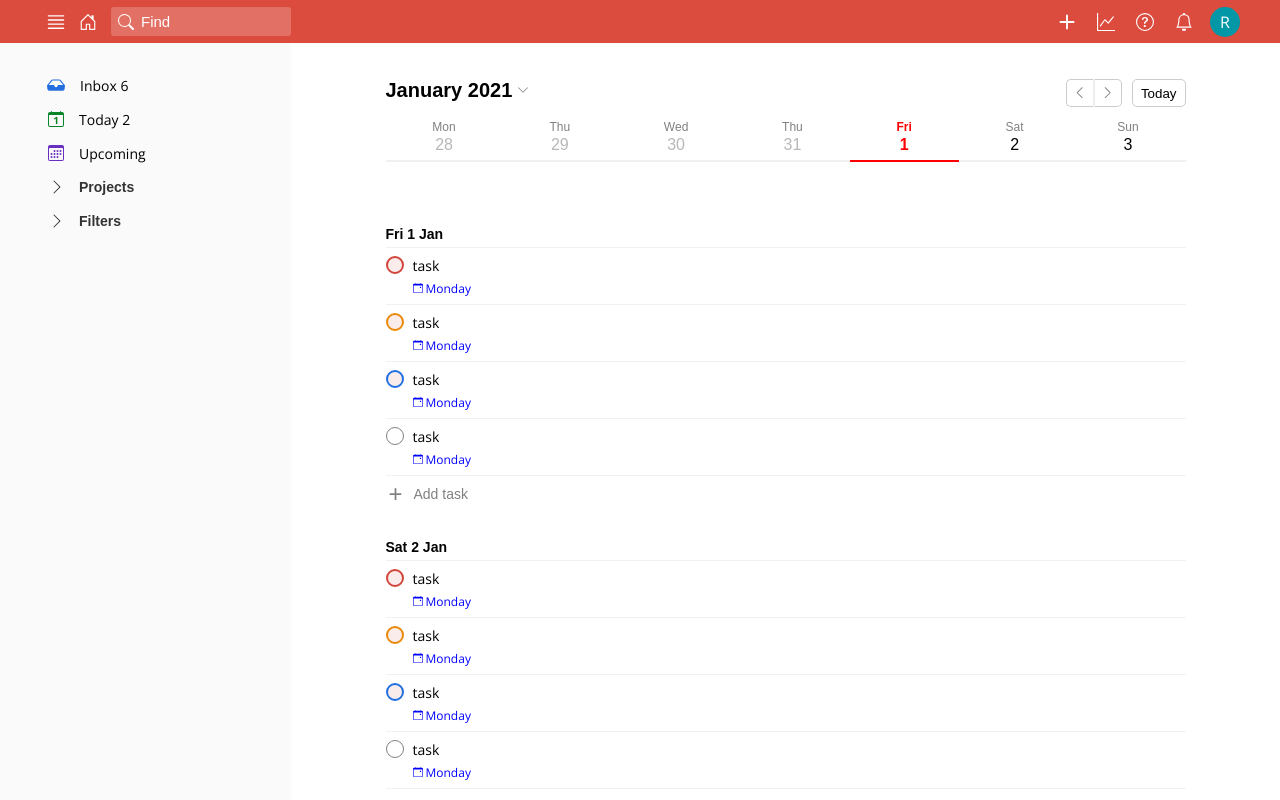
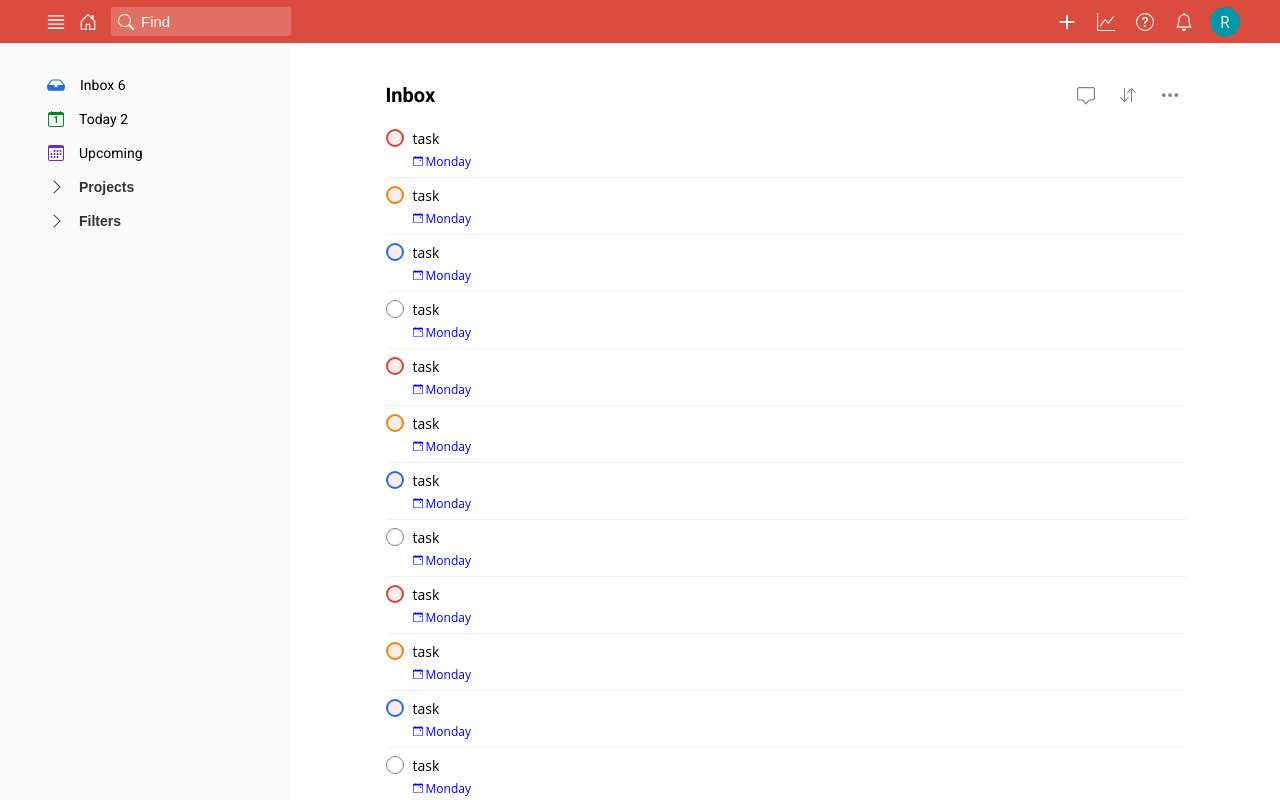
Before and after one commit to rafalrybicki/todoist_clone, a React (Create React App) app: page / in a window 1280 px wide. Built offline with nearby package versions, Linux system fonts and the light colour scheme.

Commit message:
Add views folder

```diff
--- a/public/index.html
+++ b/public/index.html
@@ -25,7 +25,7 @@
       Learn how to configure a non-root public URL by running `npm run build`.
     -->
     <link rel="preconnect" href="https://fonts.gstatic.com">
-    <link href="https://fonts.googleapis.com/css2?family=Open+Sans:wght@300;400;600;700;800&display=swap" rel="stylesheet">
+    <link href="https://fonts.googleapis.com/css2?family=Roboto:wght@300;400;500;700;900&display=swap" rel="stylesheet">
     <title>Todoist</title>
   </head>
   <body>
--- a/src/App.js
+++ b/src/App.js
@@ -3,13 +3,14 @@ import styled from 'styled-components/macro';
 
 import AppBar from './components/AppBar';
 import Menu from './components/Menu';
-import MainView from './components/MainView';
-import Inbox from './components/Inbox';
-import Today from './components/Today';
+import MainView from './views/MainView';
+import Inbox from './views/Inbox';
+import Today from './views/Today';
+import Upcoming from './views/Upcoming';
+
 import NewProject from './components/NewProject';
 import TaskEditor from './components/TaskEditor';
 import TaskModal from './components/TaskModal';
-import Upcoming from './components/Upcoming';
 
 const StyledApp = styled.div`
   padding-top: 43px;
@@ -31,8 +32,8 @@ function App() {
       <AppBar toggleMenu={toggleMenu} />
       <Menu isOpen={menuOpen} close={toggleMenu}/>
       <MainView>
-        <Upcoming />
-        {/* <Inbox /> */}
+        {/* <Upcoming /> */}
+        <Inbox />
         {/* <Today /> */}
       </MainView>
       {/* <NewProject /> */}
--- a/src/components/Menu/index.js
+++ b/src/components/Menu/index.js
@@ -24,6 +24,7 @@ const StyledMenu = styled.div`
    transition: 0.2s width;
    position: relative;
    z-index: 1000;
+   font-family: 'Roboto', sans-serif;
 
    > * {
       width: 291px;
--- a/src/components/Upcoming/Week.js
+++ b/src/components/Upcoming/Week.js
@@ -4,9 +4,8 @@ import styled from 'styled-components/macro';
 import WeekDay from './WeekDay';
 
 const StyledWeek = styled.div`
+   margin-top: 17px;
    width: 100%;
-   top: 75px;
-   left: 55px;
    height: 48px;
    display: flex;
    font-family: Arial, Helvetica, sans-serif;
--- a/src/components/Upcoming/WeekControls.js
+++ b/src/components/Upcoming/WeekControls.js
@@ -29,6 +29,7 @@ const StyledWeekControls = styled.div`
    }
 
    button:last-of-type {
+      color: #555;
       padding: 0 8px;
       margin-left: 10px;
    }
--- a/src/components/Inbox/index.js
+++ b/src/views/Inbox.js
@@ -3,30 +3,15 @@ import styled from 'styled-components/macro';
 
 import { ChatSquare, ArrowDownUp, ThreeDots } from 'react-bootstrap-icons';
 
-import IconBtn from '../shared/IconBtn';
-import Task from '../Task'
-import TaskSection from '../shared/TaskSection';
-import NewItemBtn from '../shared/NewItemBtn';
-import NewSection from '../shared/NewSection';
+import IconBtn from '../components/shared/IconBtn';
+import Task from '../components/Task'
+import TaskSection from '../components/shared/TaskSection';
+import NewItemBtn from '../components/shared/NewItemBtn';
+import NewSection from '../components/shared/NewSection';
 
 const StyledInbox = styled.div`
-   > header {
-      flex-grow: 1;
-      display: flex;
-      height: 29px;
-      margin-bottom: 10px;
-   }
-
-   h1 {
-      flex-grow: 1
-   }
-
    header button {
-      color: grey;
-   }
-
-   header button:hover {
-      color: #202020;
+      margin-left: 10px;
    }
 
    .chat-icon {
@@ -53,6 +38,14 @@ function Inbox() {
          <Task priority="2" />
          <Task priority="3" />
          <Task priority="4" />
+         <Task priority="1" />
+         <Task priority="2" />
+         <Task priority="3" />
+         <Task priority="4" />
+         <Task priority="1" />
+         <Task priority="2" />
+         <Task priority="3" />
+         <Task priority="4" />
          <NewItemBtn text="Add task" onClick={() => console.log('new task')} />
          <NewSection />
          <TaskSection name="ToDo section">
--- a/src/components/MainView.js
+++ b/src/views/MainView.js
@@ -12,11 +12,22 @@ const StyledMainView = styled.main`
       max-width: 800px;
    }
 
-   > div h1 {
-      font-size: 20px;
-      flex-grow: 1;
-      margin-bottom: 12px;
-      font-family: Arial, Helvetica, sans-serif
+   header {
+      display: flex;
+      position: sticky;
+      top: 0;
+      padding: 36px 55px 10px;
+      margin-left: -55px;
+      margin-right: -55px;
+      background-color: white;
+      z-index: 1000;
+
+      h1 {
+         font-size: 20px;
+         flex-grow: 1;
+         display: flex;
+         align-items: center;
+         font-family: 'Roboto', sans-serif;
    }
 
    .icon-btn {
--- a/src/components/Today/index.js
+++ b/src/views/Today.js
@@ -1,25 +1,25 @@
 import React from 'react';
 import styled from 'styled-components/macro';
 
-import IconBtn from '../shared/IconBtn';
+import IconBtn from '../components/shared/IconBtn';
 import { ArrowDownUp } from 'react-bootstrap-icons';
-import Task from '../Task';
-import { getDisplayDate } from '../../helpers';
+import Task from '../components/Task';
+import { getDisplayDate } from '../helpers';
 
 const StyledToday = styled.div`
    position: relative;
 
+   h1 {
+      display: flex;
+      align-items: center;
+   }
+
    .date {
       margin-left: 8px;
+      padding-top: 3px;
       font-size: 11px;
       font-weight: 400;
       color: grey;
-   }
-
-   .sort-btn {
-      position: absolute;
-      top: 0;
-      right: 0;
    }
 `
 
@@ -28,13 +28,14 @@ function Today() {
 
    return (
       <StyledToday>
-         <h1>Today
-            <span className="date">{date}</span>
-         </h1>
-
-         <IconBtn tooltip="Sort" tooltipWidth="36px" cssClass="sort-btn">
-            <ArrowDownUp size="16"/>
-         </IconBtn>
+         <header>
+            <h1>Today
+               <span className="date">{date}</span>
+            </h1>
+            <IconBtn tooltip="Sort" tooltipWidth="36px">
+               <ArrowDownUp size="16"/>
+            </IconBtn>
+         </header>
 
          <h2>Overude</h2>
          <Task priority="1" />
--- a/src/components/Upcoming/index.js
+++ b/src/views/Upcoming.js
@@ -2,25 +2,19 @@ import React from 'react';
 import styled from 'styled-components/macro';
 
 import { ChevronDown } from 'react-bootstrap-icons';
-import WeekControls from './WeekControls';
-import Week from './Week';
-import Day from './Day';
+import WeekControls from '../components/Upcoming/WeekControls';
+import Week from '../components/Upcoming/Week';
+import Day from '../components/Upcoming/Day';
 
 const StyledUpcoming = styled.div`
    position: relative;
 
    header {
-      position: sticky;
-      top: 0;
-      padding: 36px 55px;
-      margin-left: -55px;
-      margin-right: -55px;
-      background-color: white;
-      z-index: 1000
-   }
+      display: block;
 
-   h1 {
-      cursor: pointer;
+      h1 {
+         display: inline;
+      }
    }
 
    h1 svg {
```
Also changed, not shown: 1 other file (tests, documents, lock files or other folders).
